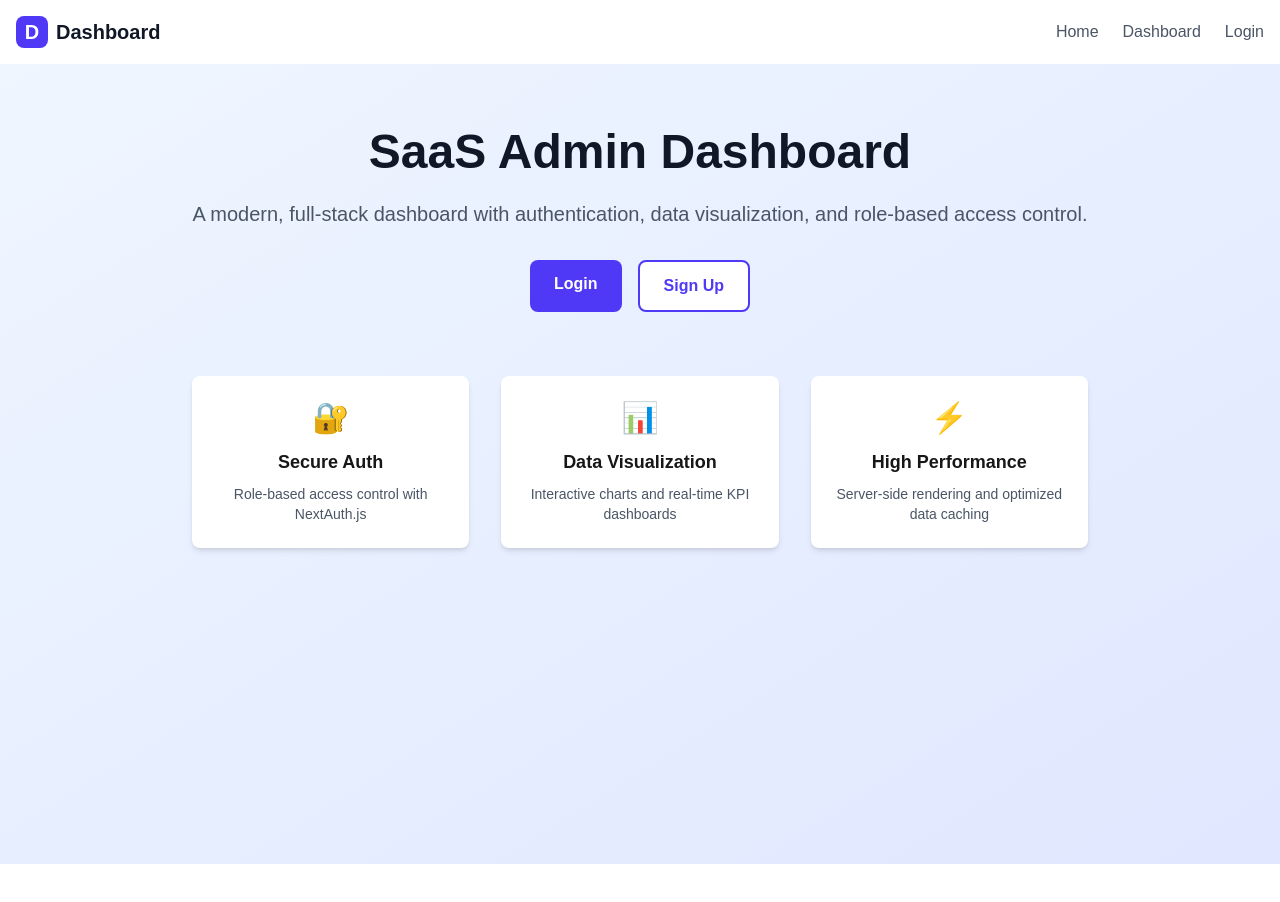
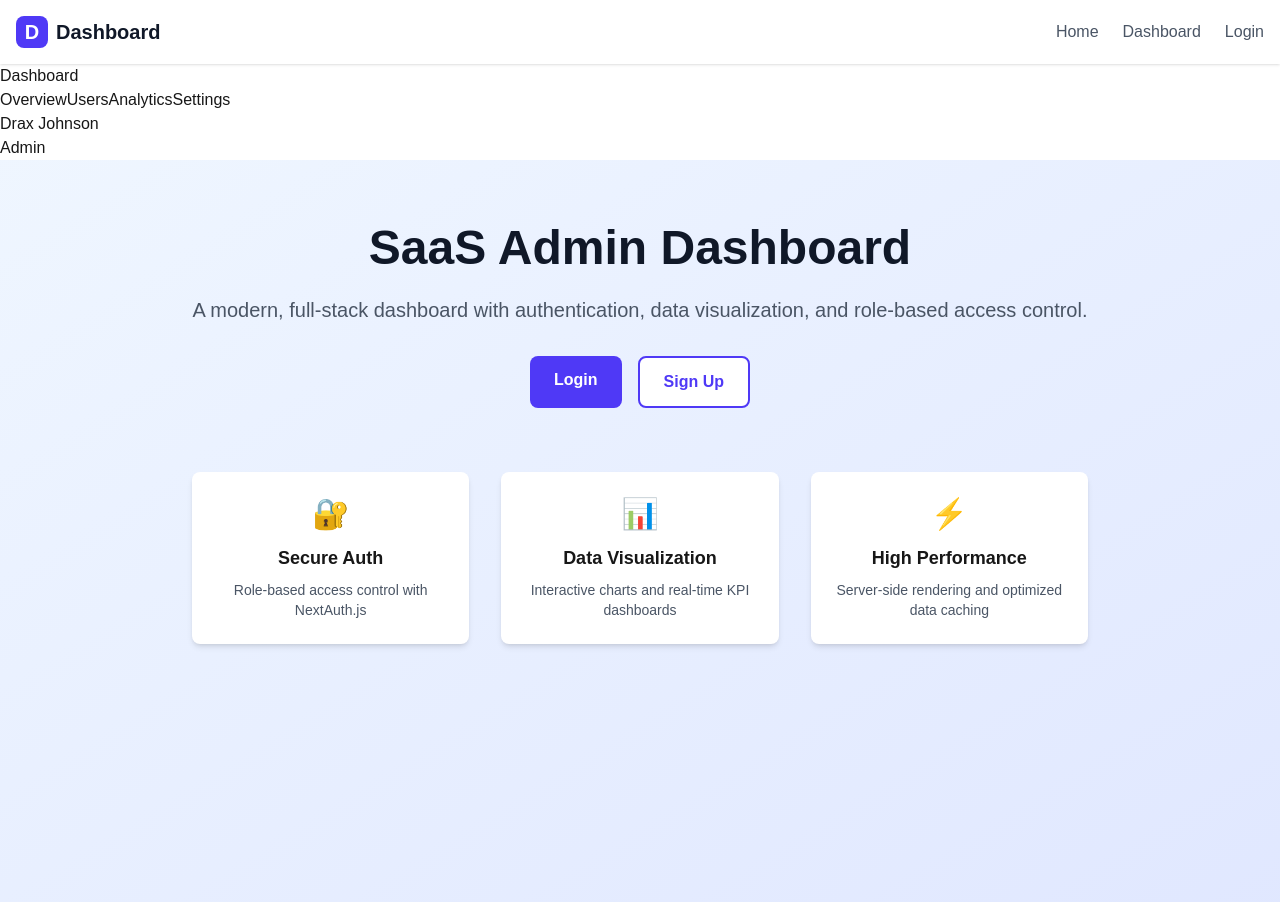
Before and after one commit to sshivanshh2/saas-admin-dashboard, a Next.js app: page / in a window 1280 px wide. Shown: the top 902 px of the page. Before the commit the page ends 864 px from the top, so only its background shows below. Built offline with nearby package versions, Linux system fonts and the light colour scheme.

Commit message:
chore: wip on a sidebar component

```diff
--- /dev/null
+++ b/app/components/Sidebar.jsx
@@ -0,0 +1,25 @@
+'use client'
+import Link from 'next/link'
+import { usePathname } from 'next/navigation' //gives me current url path
+
+export default function Sidebar() {
+    const pathname = usePathname()
+ return (
+    <aside>
+        {/* Logo */}
+        <h2>Dashboard</h2>
+
+        {/* Navigation */}
+        <nav>
+            <Link href={'#'}>Overview</Link>
+            <Link href={'#'}>Users</Link>
+            <Link href={'#'}>Analytics</Link>
+            <Link href={'#'}>Settings</Link>
+        </nav>
+
+        {/* User Profile Section */}
+        <h3>Drax Johnson</h3>
+        <p>Admin</p>
+   </aside>
+  )
+}
--- a/app/dashboard/page.jsx
+++ b/app/dashboard/page.jsx
@@ -51,17 +51,17 @@ export default function DashboardPage(){
          <div className="bg-white rounded-lg shadow p-6">
             <h2 className="text-xl font-bold text-gray-900 mb-4">Quick Actions</h2>
             <div className="grid grid-cols-1 md:grid-cols-3 gap-4">
-                <button className="p-4 border-2 border-gray-200 rounded-lg hover:border-indigo-500 hover:bg-indigo-50 transition-all text-left">
+                <button className="p-4 border-2 border-gray-200 rounded-lg hover:border-indigo-500 hover:bg-indigo-50 hover:cursor-pointer transition-all text-left">
                     <span className="text-2xl mb-2 block">➕</span>
                     <h3 className="font-semibold text-gray-900">Add New User</h3>
                     <p className="text-sm text-gray-600 mt-1">Create a new user account</p>
                 </button>
-                <button className="p-4 border-2 border-gray-200 rounded-lg hover:border-indigo-500 hover:bg-indigo-50 transition-all text-left">
+                <button className="p-4 border-2 border-gray-200 rounded-lg hover:border-indigo-500 hover:bg-indigo-50 hover:cursor-pointer transition-all text-left">
                     <span className="text-2xl mb-2 block">📊</span>
                     <h3 className="font-semibold text-gray-900">View Reports</h3>
                     <p className="text-sm text-gray-600 mt-1">Generate analytics reports</p>
                 </button>
-                 <button className="p-4 border-2 border-gray-200 rounded-lg hover:border-indigo-500 hover:bg-indigo-50 transition-all text-left">
+                 <button className="p-4 border-2 border-gray-200 rounded-lg hover:border-indigo-500 hover:bg-indigo-50 hover:cursor-pointer transition-all text-left">
                     <span className="text-2xl mb-2 block">⚙️</span>
                     <h3 className="font-semibold text-gray-900">Settings</h3>
                     <p className="text-sm text-gray-600 mt-1">Configure your dashboard</p>
--- a/app/layout.js
+++ b/app/layout.js
@@ -1,5 +1,6 @@
 import './globals.css'
 import Header from './components/Header'
+import Sidebar from './components/Sidebar'
 
 export const metadata = {
   title: 'SaaS Admin Dashboard',
@@ -21,6 +22,7 @@ export default function RootLayout({ children }) {
     <html lang="en">
       <body className="antialiased">
         <Header/>
+        <Sidebar/>
         {children}
       </body>
     </html>
```
